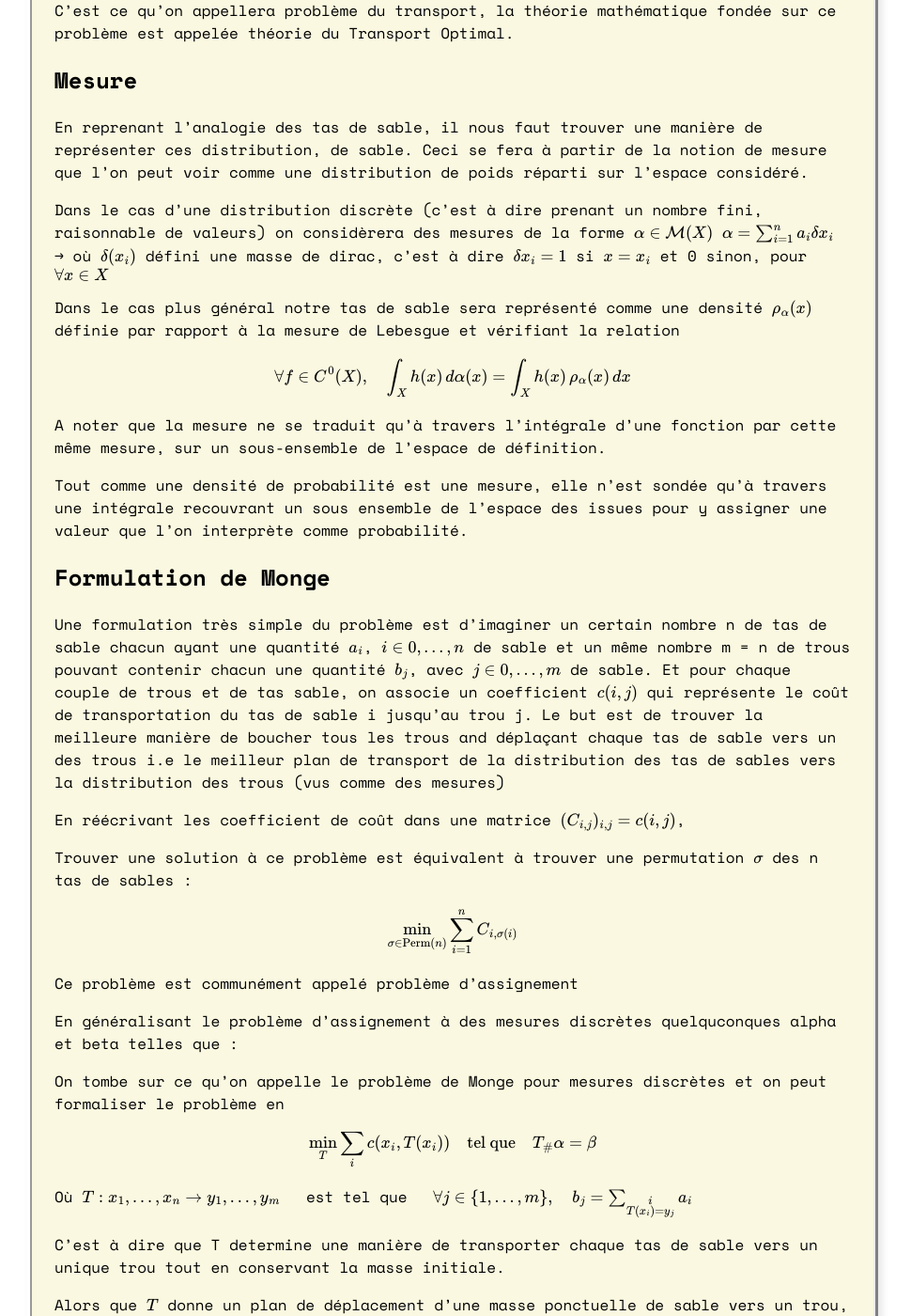
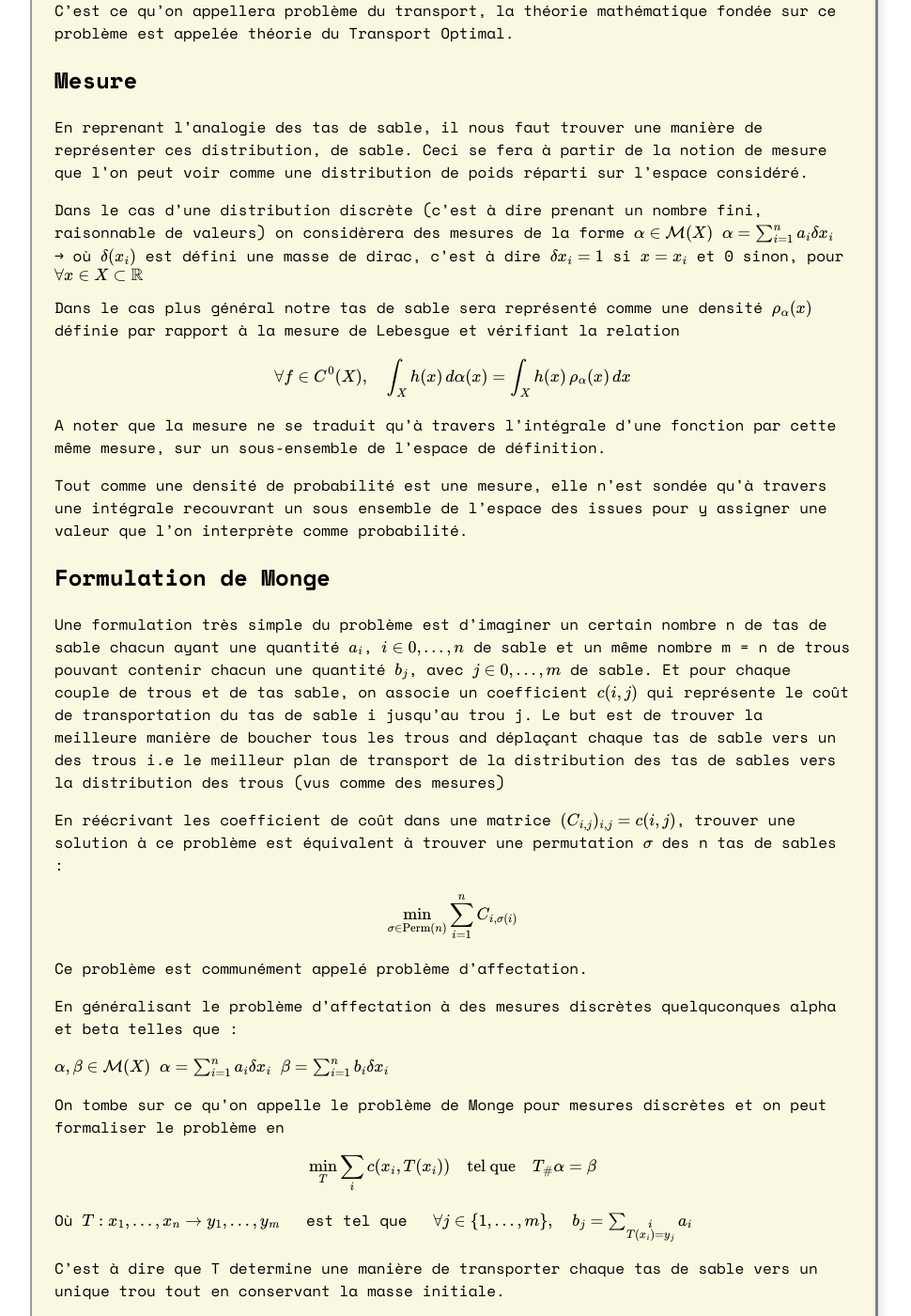
Before and after one commit to 3imaginaryboys3/3imaginaryboys3.github.io, a Jekyll site: the page built from _posts/2025-07-19-du-probl-me-de-transport-la-distance-de-gromov-wassertein.md, in a window 1280 px wide and 1400 px high, scrolled down 1155 px. Shown: the whole window at 94% size, without its empty margins (158-1128 px from the left). Built offline with Jekyll 4.4.1, drawn with Linux system fonts in a browser that asks for light colours; some web fonts are replaced; comment, search, counter and statistics services are not loaded.

Commit message:
Update 2025-07-19-du-probl-me-de-transport-la-distance-de-gromov-wassertein.md

```diff
--- a/_posts/2025-07-19-du-probl-me-de-transport-la-distance-de-gromov-wassertein.md
+++ b/_posts/2025-07-19-du-probl-me-de-transport-la-distance-de-gromov-wassertein.md
@@ -31,7 +31,7 @@ En reprenant l’analogie des tas de sable, il nous faut trouver une manière de
 Dans le cas d’une distribution discrète (c’est à dire prenant un nombre fini, raisonnable de valeurs) on considèrera des mesures de la forme
 $$\alpha \in \mathcal{M}(X)$$
 $$\alpha = \sum_{i=1}^{n} a_i \delta{x_i} $$
-→ où $\delta(x_i)$ défini une masse de dirac, c'est à dire $\delta{x_i} = 1 $ si $x = x_i$ et 0 sinon, pour $ \forall x \in X$
+→ où $\delta(x_i)$ est défini une masse de dirac, c'est à dire $\delta{x_i} = 1 $ si $x = x_i$ et 0 sinon, pour $ \forall x \in X \subset \mathbb{R}$
 
 Dans le cas plus général notre tas de sable sera représenté comme une densité $\rho_\alpha(x)$ définie par rapport à la mesure de Lebesgue et vérifiant la relation
 
@@ -49,16 +49,19 @@ Tout comme une densité de probabilité est une mesure, elle n’est sondée qu
 Une formulation très simple du problème est d’imaginer un certain nombre n de tas de sable chacun ayant une quantité $a_i$,  $i \in \{0, \dots, n\}$ de sable et un même nombre m = n de trous pouvant contenir chacun une quantité $b_j$, avec $j \in \{0, \dots, m\}$ de sable. Et pour chaque couple de trous et de tas sable, on associe un coefficient $c(i,j)$ qui représente le coût de transportation du tas de sable i jusqu’au trou j. Le but est de trouver la meilleure manière de boucher tous les trous and déplaçant chaque tas de sable vers un des trous i.e le meilleur plan de transport de la distribution des tas de sables vers la distribution des trous (vus comme des mesures)
 
 En réécrivant les coefficient de coût dans une matrice $(C_{i,j})_{i,j} = c(i,j)$,
-
-Trouver une solution à ce problème est équivalent à trouver une permutation $\sigma$ des n tas de sables :
+trouver une solution à ce problème est équivalent à trouver une permutation $\sigma$ des n tas de sables :
 
 $$
 \min_{\sigma \in \text{Perm}(n)} \sum_{i=1}^{n} C_{i, \sigma(i)}
 $$
 
-Ce problème est communément appelé problème d’assignement
+Ce problème est communément appelé problème d’affectation.
 
-En généralisant le problème d’assignement à des mesures discrètes quelquconques alpha et beta telles que :
+En généralisant le problème d’affectation à des mesures discrètes quelquconques alpha et beta telles que :
+
+$$\alpha, \beta \in \mathcal{M}(X)$$
+$$\alpha = \sum_{i=1}^{n} a_i \delta{x_i} $$
+$$\beta = \sum_{i=1}^{n} b_i \delta{x_i} $$
 
 On tombe sur ce qu’on appelle le problème de Monge pour mesures discrètes et on peut formaliser le problème en
 
```
